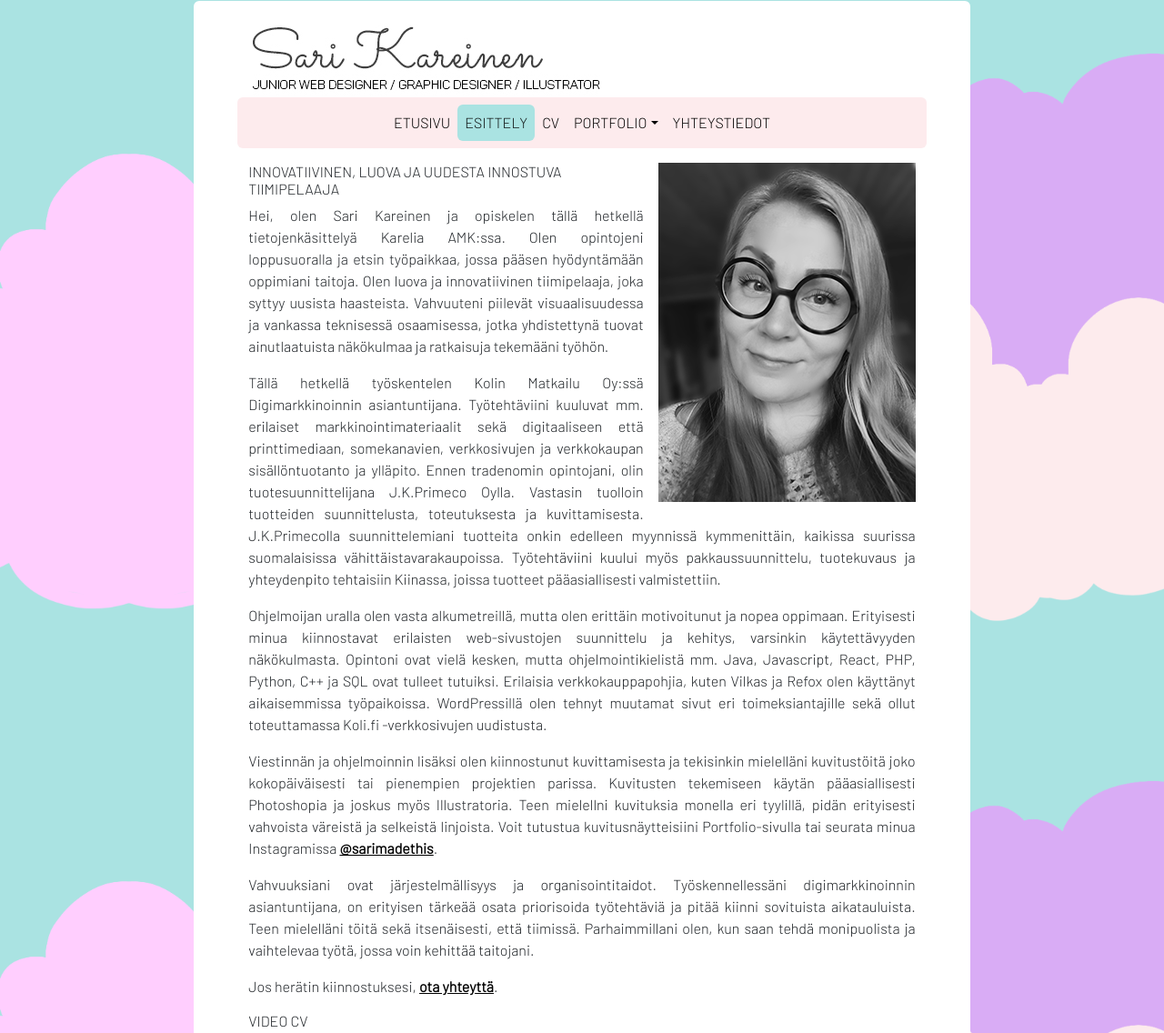
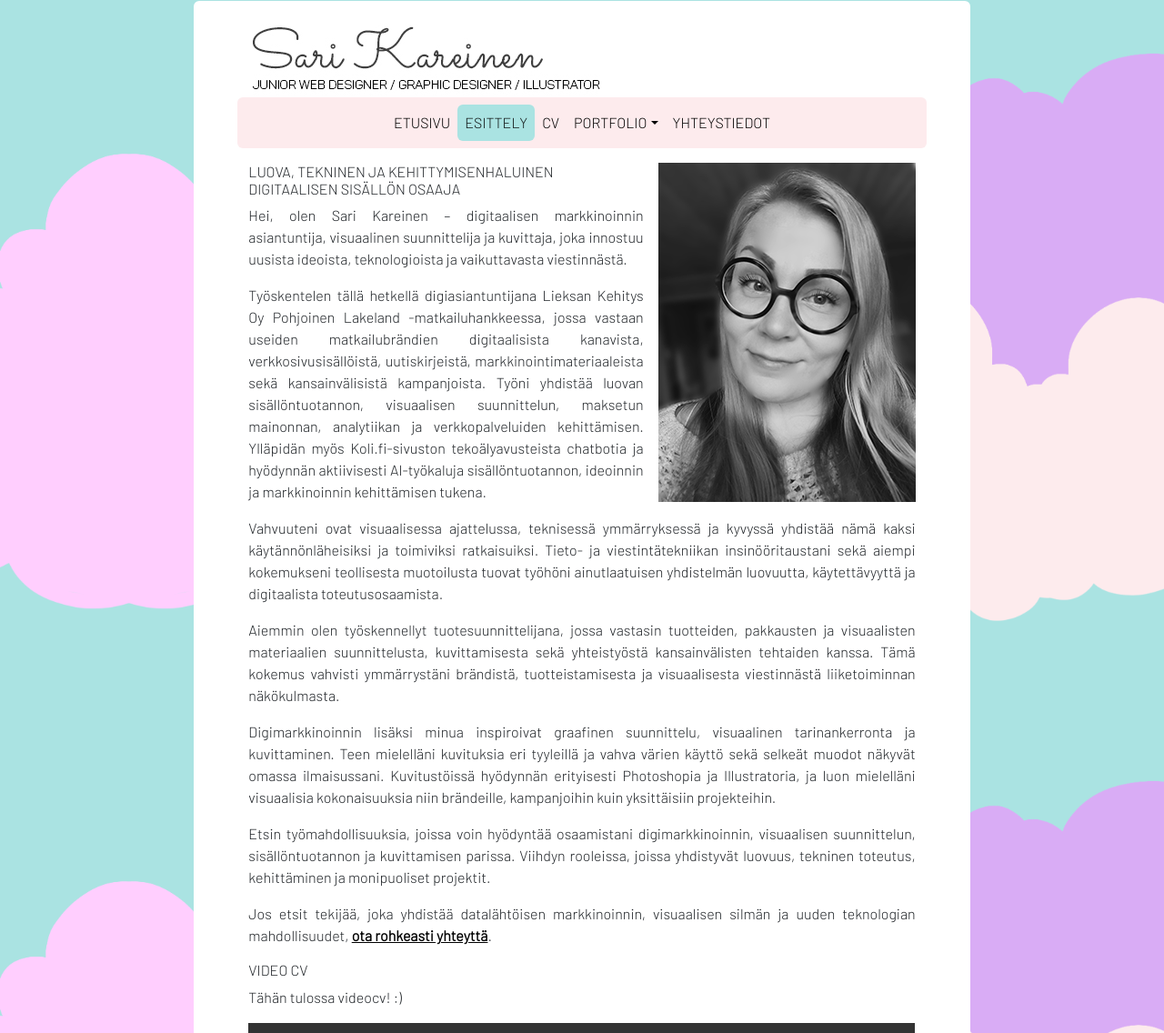
Before and after one commit to sarikareinen/sarikareinen.github.io, a plain HTML site: page esittely.html in a window 1280 px wide. Shown: the part 47-1183 px from the top of the page at 91% size. Drawn offline with nearby package versions, Linux system fonts and the light colour scheme; grey boxes are pictures that could not be loaded.

Commit message:
tietojen päivitys

```diff
--- a/esittely.html
+++ b/esittely.html
@@ -87,70 +87,55 @@
               class="img-fluid float-end mb-2 ms-3"
               alt=""
             />
-            <h3>INNOVATIIVINEN, LUOVA JA UUDESTA INNOSTUVA TIIMIPELAAJA</h3>
+            <h3>LUOVA, TEKNINEN JA KEHITTYMISENHALUINEN DIGITAALISEN SISÄLLÖN OSAAJA</h3>
             <p style="text-align: justify">
-              Hei, olen Sari Kareinen ja opiskelen tällä hetkellä
-              tietojenkäsittelyä Karelia AMK:ssa. Olen opintojeni loppusuoralla
-              ja etsin työpaikkaa, jossa pääsen hyödyntämään oppimiani taitoja.
-              Olen luova ja innovatiivinen tiimipelaaja, joka syttyy uusista
-              haasteista. Vahvuuteni piilevät visuaalisuudessa ja vankassa
-              teknisessä osaamisessa, jotka yhdistettynä tuovat ainutlaatuista
-              näkökulmaa ja ratkaisuja tekemääni työhön.
+              Hei, olen Sari Kareinen – digitaalisen markkinoinnin asiantuntija,
+              visuaalinen suunnittelija ja kuvittaja, joka innostuu uusista ideoista,
+              teknologioista ja vaikuttavasta viestinnästä.
             </p>
             <p style="text-align: justify">
-              Tällä hetkellä työskentelen Kolin Matkailu Oy:ssä
-              Digimarkkinoinnin asiantuntijana. Työtehtäviini kuuluvat mm.
-              erilaiset markkinointimateriaalit sekä digitaaliseen että
-              printtimediaan, somekanavien, verkkosivujen ja verkkokaupan
-              sisällöntuotanto ja ylläpito. Ennen tradenomin opintojani, olin
-              tuotesuunnittelijana J.K.Primeco Oylla. Vastasin tuolloin
-              tuotteiden suunnittelusta, toteutuksesta ja kuvittamisesta.
-              J.K.Primecolla suunnittelemiani tuotteita onkin edelleen myynnissä
-              kymmenittäin, kaikissa suurissa suomalaisissa
-              vähittäistavarakaupoissa. Työtehtäviini kuului myös
-              pakkaussuunnittelu, tuotekuvaus ja yhteydenpito tehtaisiin
-              Kiinassa, joissa tuotteet pääasiallisesti valmistettiin.
+              Työskentelen tällä hetkellä digiasiantuntijana Lieksan Kehitys Oy
+              Pohjoinen Lakeland -matkailuhankkeessa, jossa vastaan useiden matkailubrändien
+              digitaalisista kanavista, verkkosivusisällöistä, uutiskirjeistä,
+              markkinointimateriaaleista sekä kansainvälisistä kampanjoista. Työni
+              yhdistää luovan sisällöntuotannon, visuaalisen suunnittelun, maksetun
+              mainonnan, analytiikan ja verkkopalveluiden kehittämisen. Ylläpidän
+              myös Koli.fi-sivuston tekoälyavusteista chatbotia ja hyödynnän
+              aktiivisesti AI-työkaluja sisällöntuotannon, ideoinnin ja markkinoinnin
+              kehittämisen tukena.
             </p>
             <p style="text-align: justify">
-              Ohjelmoijan uralla olen vasta alkumetreillä, mutta olen erittäin
-              motivoitunut ja nopea oppimaan. Erityisesti minua kiinnostavat
-              erilaisten web-sivustojen suunnittelu ja kehitys, varsinkin
-              käytettävyyden näkökulmasta. Opintoni ovat vielä kesken, mutta
-              ohjelmointikielistä mm. Java, Javascript, React, PHP, Python, C++
-              ja SQL ovat tulleet tutuiksi. Erilaisia verkkokauppapohjia, kuten
-              Vilkas ja Refox olen käyttänyt aikaisemmissa työpaikoissa.
-              WordPressillä olen tehnyt muutamat sivut eri toimeksiantajille
-              sekä ollut toteuttamassa Koli.fi -verkkosivujen uudistusta.
+              Vahvuuteni ovat visuaalisessa ajattelussa, teknisessä ymmärryksessä ja
+              kyvyssä yhdistää nämä kaksi käytännönläheisiksi ja toimiviksi ratkaisuiksi.
+              Tieto- ja viestintätekniikan insinööritaustani sekä aiempi kokemukseni
+              teollisesta muotoilusta tuovat työhöni ainutlaatuisen yhdistelmän luovuutta,
+              käytettävyyttä ja digitaalista toteutusosaamista.
             </p>
             <p style="text-align: justify">
-              Viestinnän ja ohjelmoinnin lisäksi olen kiinnostunut
-              kuvittamisesta ja tekisinkin mielelläni kuvitustöitä joko
-              kokopäiväisesti tai pienempien projektien parissa. Kuvitusten
-              tekemiseen käytän pääasiallisesti Photoshopia ja joskus myös
-              Illustratoria. Teen mielellni kuvituksia monella eri tyylillä,
-              pidän erityisesti vahvoista väreistä ja selkeistä linjoista. Voit
-              tutustua kuvitusnäytteisiini Portfolio-sivulla tai seurata minua
-              Instagramissa
-              <a
-                style="color: black; font-weight: bold"
-                href="https://www.instagram.com/sarimadethis/"
-                >@sarimadethis</a
-              >.
+              Aiemmin olen työskennellyt tuotesuunnittelijana, jossa vastasin tuotteiden,
+              pakkausten ja visuaalisten materiaalien suunnittelusta, kuvittamisesta sekä
+              yhteistyöstä kansainvälisten tehtaiden kanssa. Tämä kokemus vahvisti ymmärrystäni
+              brändistä, tuotteistamisesta ja visuaalisesta viestinnästä liiketoiminnan näkökulmasta.
             </p>
             <p style="text-align: justify">
-              Vahvuuksiani ovat järjestelmällisyys ja organisointitaidot.
-              Työskennellessäni digimarkkinoinnin asiantuntijana, on erityisen
-              tärkeää osata priorisoida työtehtäviä ja pitää kiinni sovituista
-              aikatauluista. Teen mielelläni töitä sekä itsenäisesti, että
-              tiimissä. Parhaimmillani olen, kun saan tehdä monipuolista ja
-              vaihtelevaa työtä, jossa voin kehittää taitojani.
+              Digimarkkinoinnin lisäksi minua inspiroivat graafinen suunnittelu, visuaalinen
+              tarinankerronta ja kuvittaminen. Teen mielelläni kuvituksia eri tyyleillä ja
+              vahva värien käyttö sekä selkeät muodot näkyvät omassa ilmaisussani. Kuvitustöissä
+              hyödynnän erityisesti Photoshopia ja Illustratoria, ja luon mielelläni visuaalisia
+              kokonaisuuksia niin brändeille, kampanjoihin kuin yksittäisiin projekteihin.
             </p>
             <p style="text-align: justify">
-              Jos herätin kiinnostuksesi,
+              Etsin työmahdollisuuksia, joissa voin hyödyntää osaamistani digimarkkinoinnin,
+              visuaalisen suunnittelun, sisällöntuotannon ja kuvittamisen parissa. Viihdyn
+              rooleissa, joissa yhdistyvät luovuus, tekninen toteutus, kehittäminen ja
+              monipuoliset projektit.
+            </p>
+            <p style="text-align: justify">
+              Jos etsit tekijää, joka yhdistää datalähtöisen markkinoinnin, visuaalisen silmän ja uuden teknologian mahdollisuudet,
               <a
                 style="color: black; font-weight: bold"
                 href="yhteystiedot.html"
-                >ota yhteyttä</a
+                >ota rohkeasti yhteyttä</a
               >.
             </p>
           </div>
@@ -158,6 +143,9 @@
         </div>
         <!-- Video CV -->
         <h3>VIDEO CV</h3>
+        <p style="text-align: justify">
+              Tähän tulossa videocv! :)
+            </p>
         <video width="100% !important" controls>
           <source src="img\CV video.mp4" type="video/mp4" />
         </video>
```
